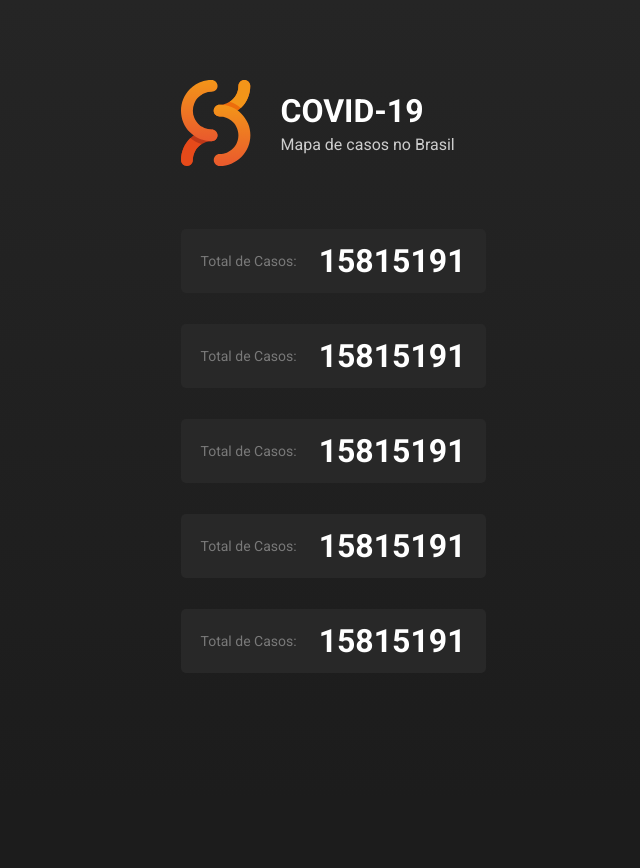
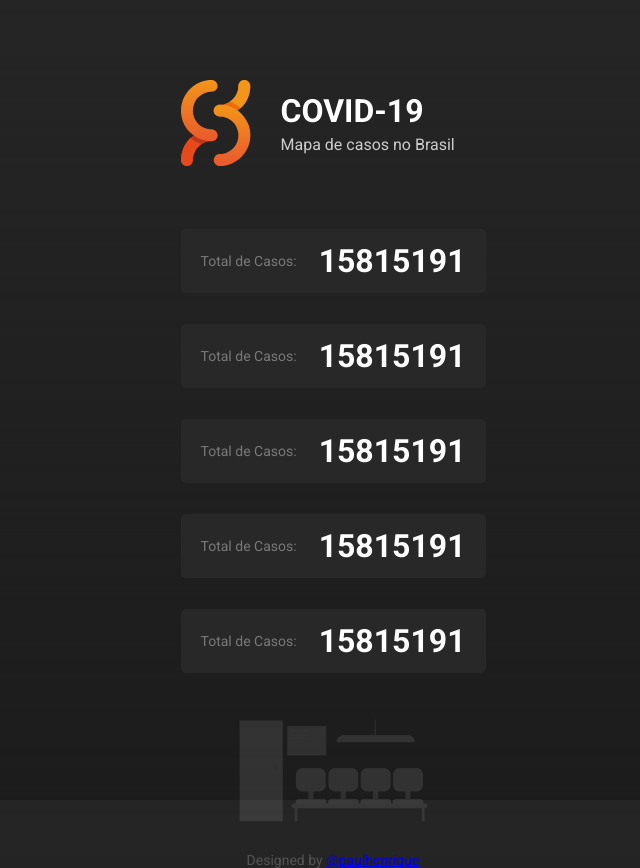
Before and after one commit to paulhenrique/covid-19, a React (Create React App) app: page / in a window 1280 px wide. Shown: the whole page, without its empty margins (307-947 px from the left). Before the commit the page ends 800 px from the top, so only its background shows below. Built offline with nearby package versions, Linux system fonts and the light colour scheme.

Commit message:
Estilizando footer

```diff
--- a/src/App.tsx
+++ b/src/App.tsx
@@ -1,5 +1,6 @@
 import React from 'react';
 import Card from './components/Card';
+import Footer from './components/Footer';
 import Header from './components/Header';
 
 function App() {
@@ -12,6 +13,7 @@ function App() {
             [1, 2, 3, 4, 5].map(e => (<Card />))
           }
         </div>
+        <Footer />
       </div>
     </div>
   );
--- /dev/null
+++ b/src/components/Footer/index.tsx
@@ -0,0 +1,11 @@
+import React from 'react'
+import styles from './styles.module.scss';
+function Footer() {
+  return (
+    <div className={styles.Footer}>
+      <p>Designed by <a href="https://github.com/paulhenrique" target="_blank" rel="noreferrer">@paulhenrique</a></p>
+    </div>
+  )
+}
+
+export default Footer
--- /dev/null
+++ b/src/components/Footer/styles.module.scss
@@ -0,0 +1,17 @@
+.Footer {
+  text-align: center;
+  font-size: 14px;
+  color: #545454;
+  background: url('../../assets/images/footer-bg.png');
+  background-position: center center;
+  background-repeat: no-repeat;
+  min-height: 115px;
+  display: flex;
+  flex-direction: column;
+  justify-content: flex-end;
+  transform: translateY(40px);
+
+  p {
+    transform: translateY(40px);
+  }
+}
```
Also changed, not shown: src/assets/images/footer-bg.png (added).
